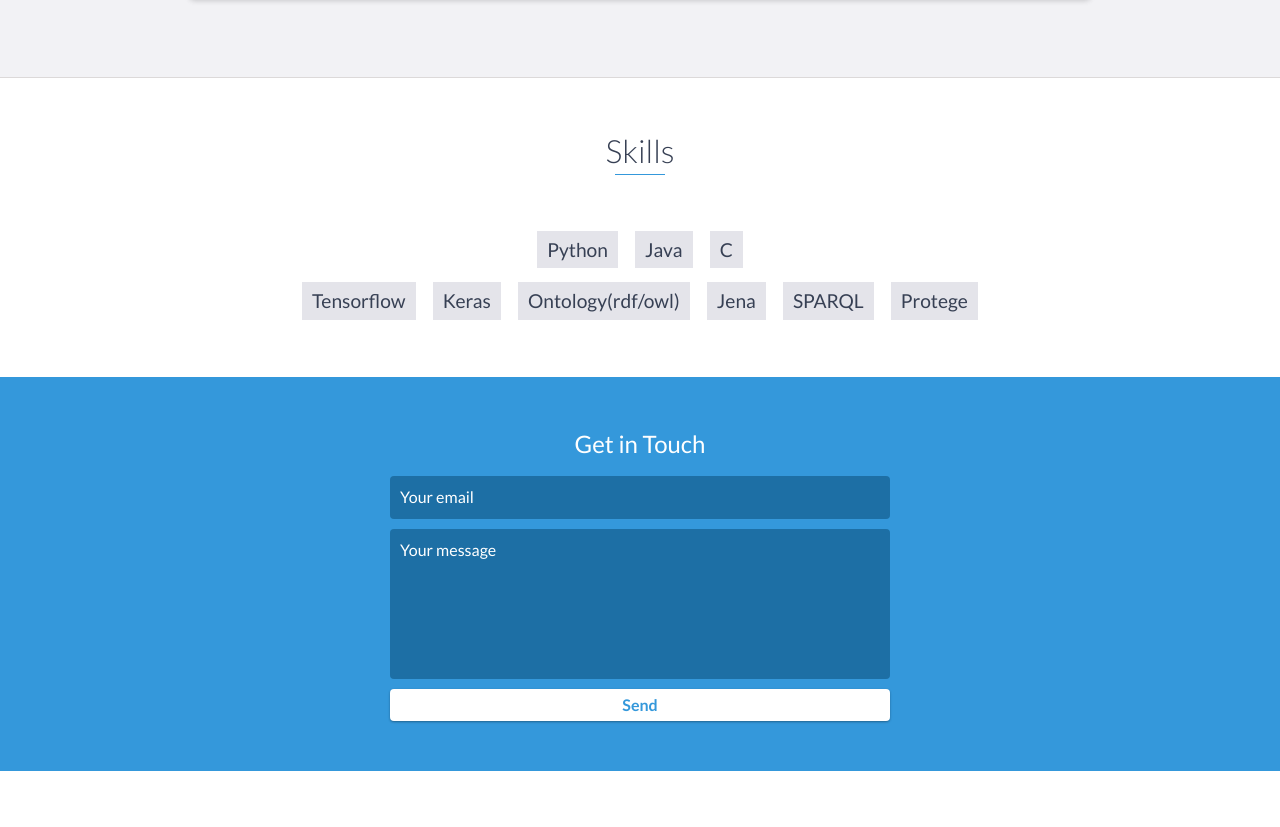
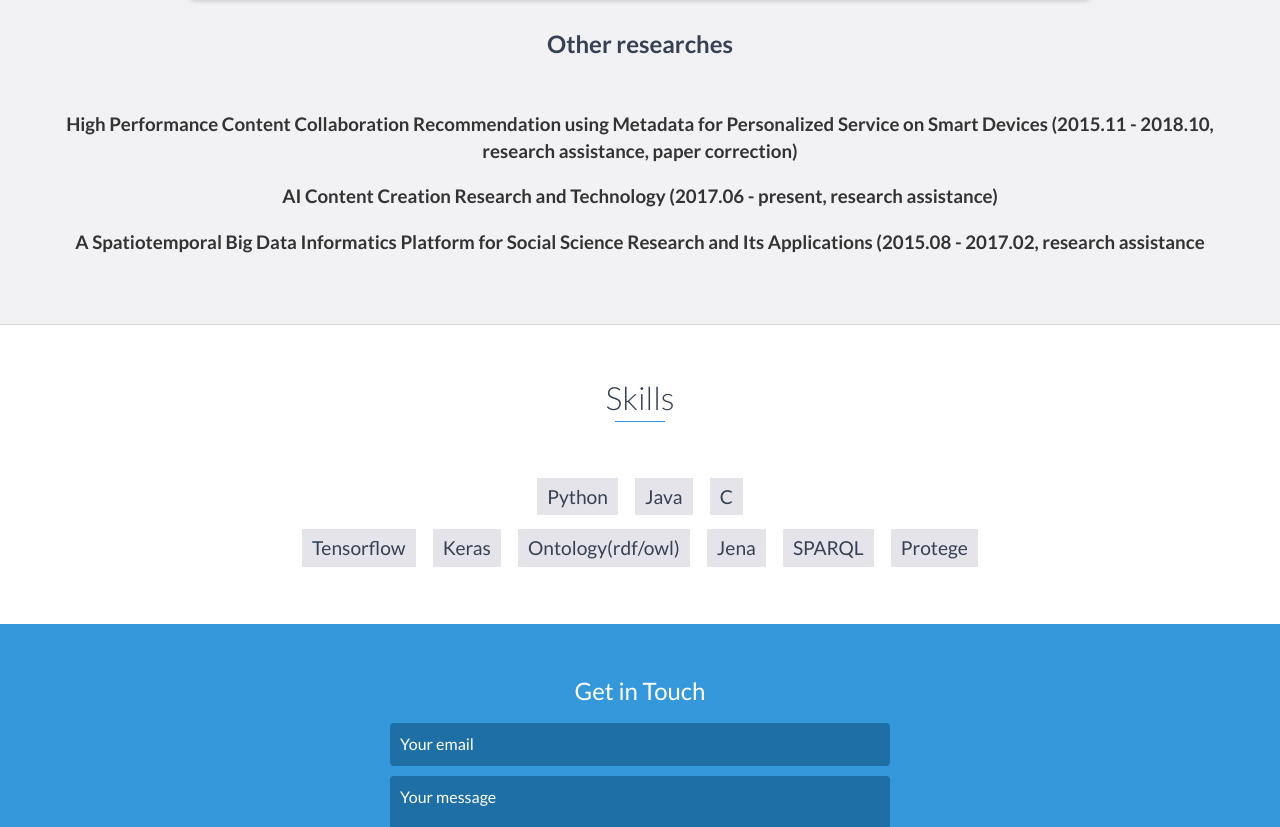
Before and after one commit to tim0225/tim0225.github.io, a website: page index.html in a window 1280 px wide. Shown: the part 6399-7226 px from the top of the page. Drawn offline with nearby package versions, Linux system fonts and the light colour scheme.

Commit message:
add other researches

```diff
--- a/index.html
+++ b/index.html
@@ -343,6 +343,11 @@
                     <!-- End .project-info -->
                 </div>
                 <!-- End .project -->
+
+                <h2 style="text-align: center;">Other researches</h2>
+                <h3 style="text-align: center;">High Performance Content Collaboration Recommendation using Metadata for Personalized Service on Smart Devices (2015.11 - 2018.10, research assistance, paper correction)</a></h3>
+                <h3 style="text-align: center;">AI Content Creation Research and Technology (2017.06 - present, research assistance)</a></h3>
+                <h3 style="text-align: center;">A Spatiotemporal Big Data Informatics Platform for Social Science Research and Its Applications (2015.08 - 2017.02, research assistance</a></h3>
             </div>
         </div>
     </div>
```
